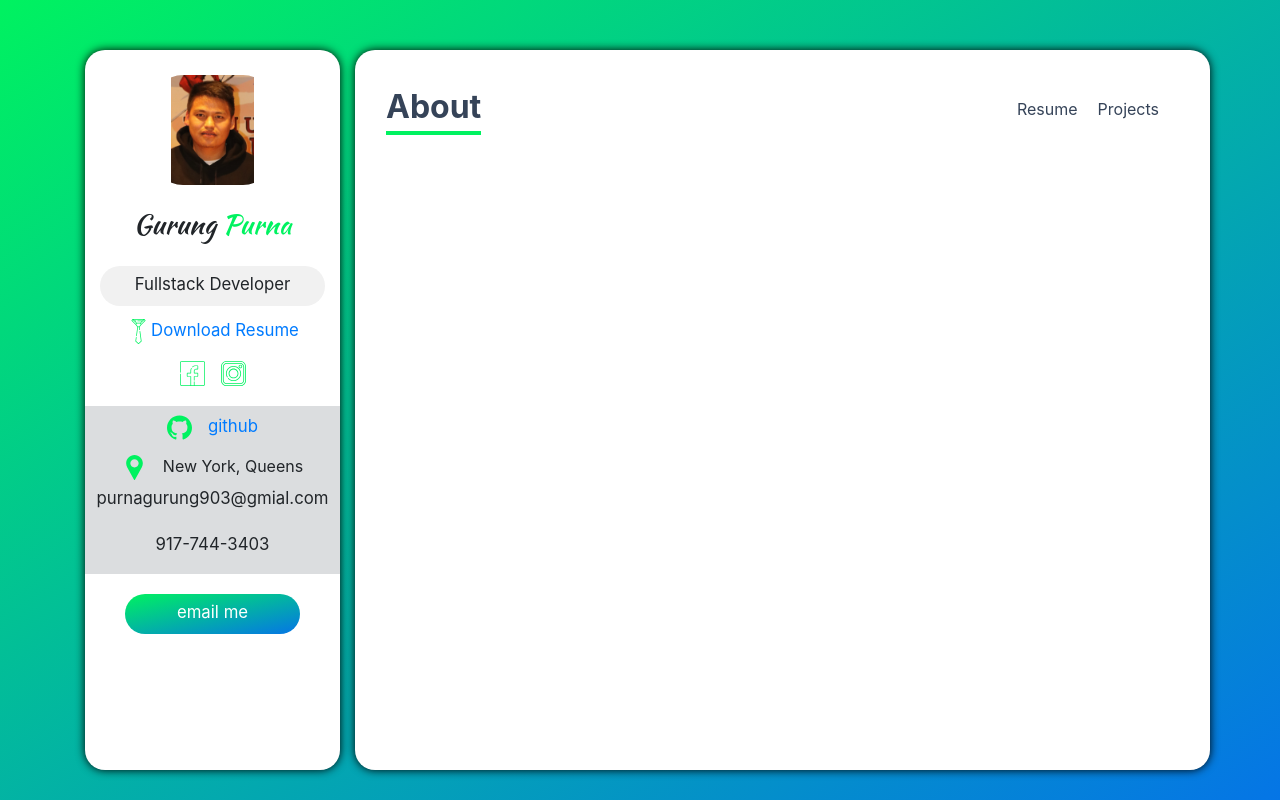
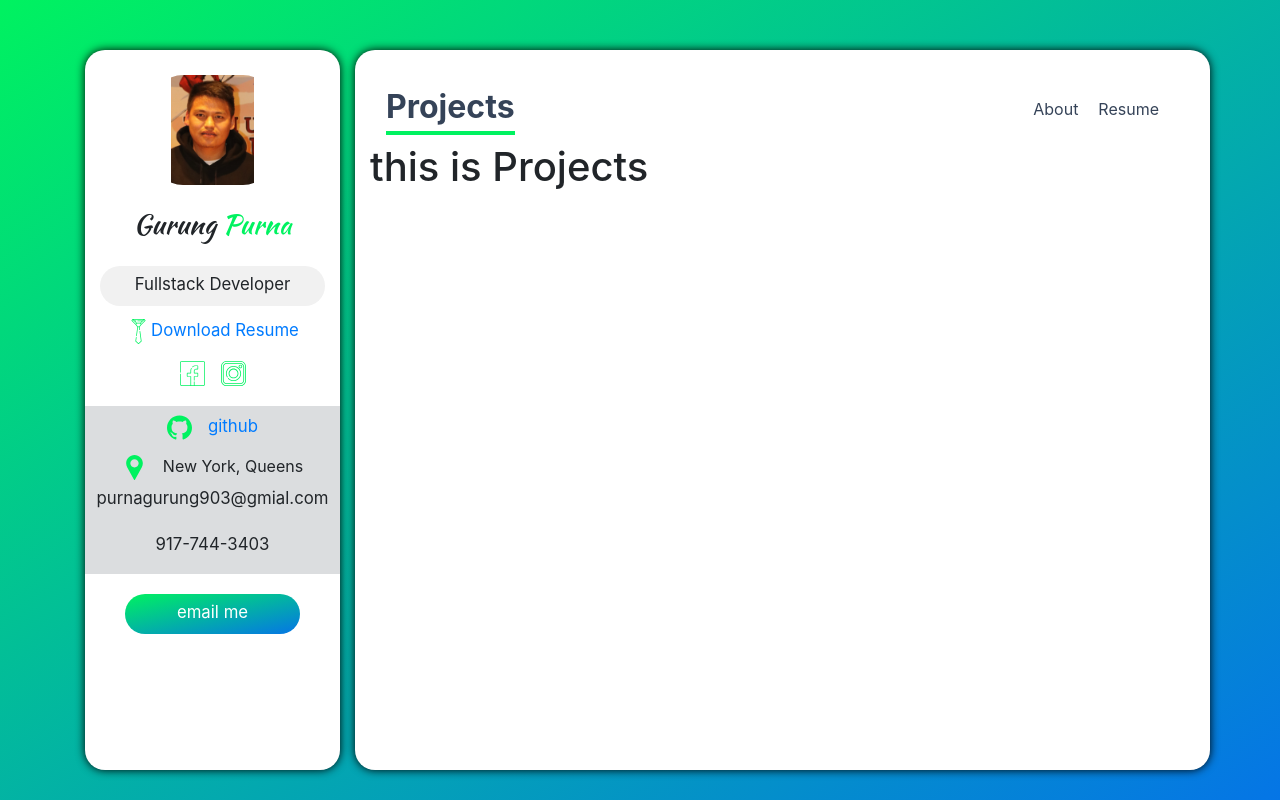
Before and after one commit to purnagurung903/reactportfolio, a React (Create React App) app in the folder reactportfolio/: page /projects in a window 1280 px wide. Built offline with nearby package versions, Linux system fonts and the light colour scheme.

Commit message:
creat router

```diff
--- a/reactportfolio/package.json
+++ b/reactportfolio/package.json
@@ -11,6 +11,7 @@
     "react": "^17.0.2",
     "react-bootstrap": "^1.5.2",
     "react-dom": "^17.0.2",
+    "react-router-dom": "^5.2.0",
     "react-scripts": "4.0.3",
     "web-vitals": "^1.1.1"
   },
--- a/reactportfolio/src/App.js
+++ b/reactportfolio/src/App.js
@@ -1,10 +1,15 @@
 import React from 'react';
 import Navbar from './components/Navbar';
 import  Sidebar  from "./components/Sidebar"
+import { BrowserRouter as Router, Route, Redirect, Switch } from "react-router-dom";
+import About from "./components/About";
+import Resume from "./components/Resume";
+import Projects from "./components/Projects";
 
 
 function App() {
   return (
+  <Router>
     <div className="app">
       <div className="container">
         <div className="row">
@@ -16,10 +21,24 @@ function App() {
       <div className="col-lg-9 app__main-content">
         {/* navbar */}
         <Navbar />
+        <Switch>
+        <Route exact path="/">
+          <About />
+        </Route>
+        <Route path="/resume">
+          <Resume />
+        </Route>
+        <Route path="/projects" component={Projects} />
+        <Route>
+          <Redirect to ="/" />
+        </Route>
+        </Switch>
       </div>
       </div>
       </div>
     </div>
+  </Router>
+
   );
 }
 
--- /dev/null
+++ b/reactportfolio/src/components/About.js
@@ -0,0 +1,11 @@
+import React from "react";
+
+const About = () => {
+  return (
+    <div>
+      <h1>this is About</h1>
+    </div>
+  )
+}
+
+export default About;
--- a/reactportfolio/src/components/Navbar.js
+++ b/reactportfolio/src/components/Navbar.js
@@ -1,8 +1,18 @@
-import React, { useState } from "react";
+import React, { useEffect, useState } from "react";
+import { Link } from "react-router-dom";
 
 const Navbar = () => {
-  const [active, setActive] = useState("About")
-
+  const [active, setActive] = useState("")
+  useEffect(() => {
+         let currentURL = window.location.href
+         console.log(currentURL);
+         if (currentURL.endsWith("/"))
+             setActive("About");
+          else if (currentURL.endsWith("/projects"))
+          setActive("Projects");
+          else if (currentURL.endsWith("/resume"))
+          setActive("Resume");
+  }, [active])
   return (
     <div className="navbar">
         <div className="navbar__active">
@@ -11,14 +21,20 @@ const Navbar = () => {
 
         <div className="navbar__items">
           { active !== "About" &&
+          <Link to="/">
           <div className="navbar__item" onClick={()=>setActive("About")}>About</div>
-          }
+          </Link> }
 
           {active!=="Resume" ?
+           <Link to="/resume">
           <div className="navbar__item" onClick={()=>setActive("Resume")}>Resume</div>
-          : null}
+          </Link> : null}
 
-          {active!=="Projects" && <div className="navbar__item" onClick={()=>setActive("Projects")}>Projects</div>}
+          {active!=="Projects" &&
+           <Link to="/projects">
+          <div className="navbar__item" onClick={()=>setActive("Projects")}>Projects</div>
+          </Link>
+          }
 
       </div>
 
--- /dev/null
+++ b/reactportfolio/src/components/Projects.js
@@ -0,0 +1,11 @@
+import React from "react";
+
+const Projects = () => {
+  return (
+    <div>
+      <h1>this is Projects</h1>
+    </div>
+  )
+}
+
+export default Projects;
--- /dev/null
+++ b/reactportfolio/src/components/Resume.js
@@ -0,0 +1,11 @@
+import React from "react";
+
+const Resume = () => {
+  return (
+    <div>
+      <h1>this is Resume</h1>
+    </div>
+  )
+}
+
+export default Resume;
```
Also changed, not shown: 1 other file (tests, documents, lock files or other folders).
